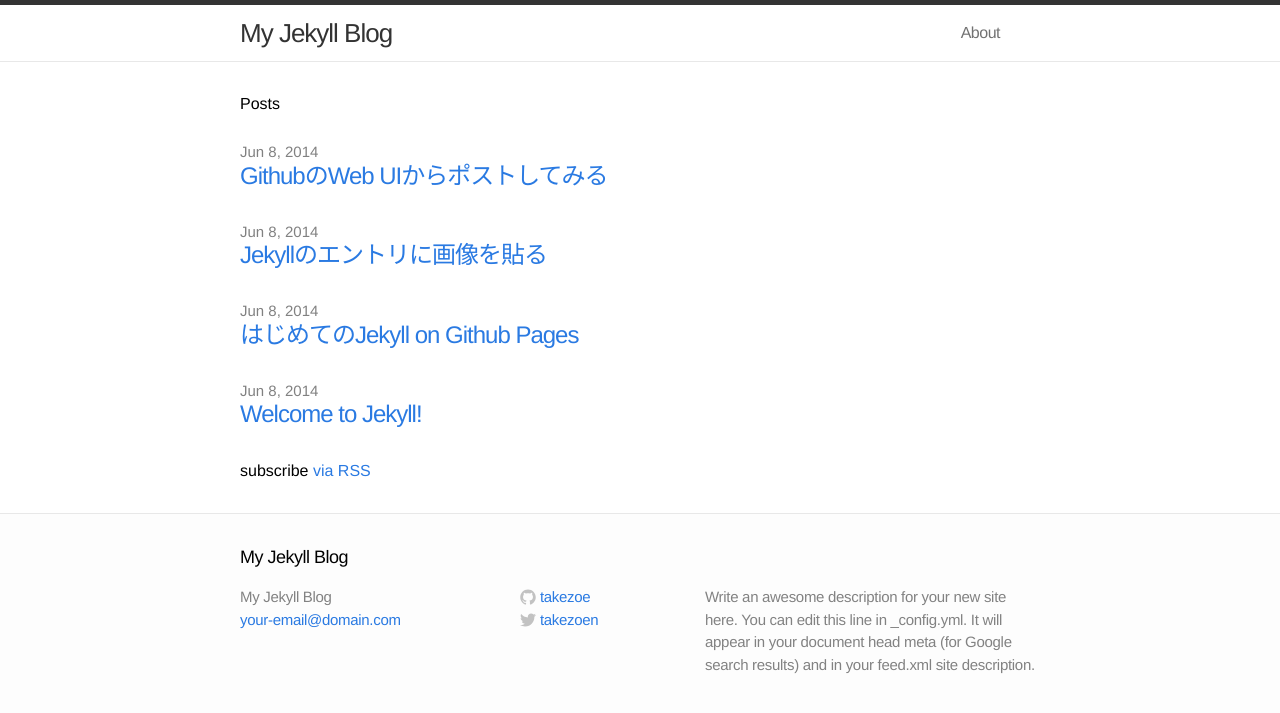
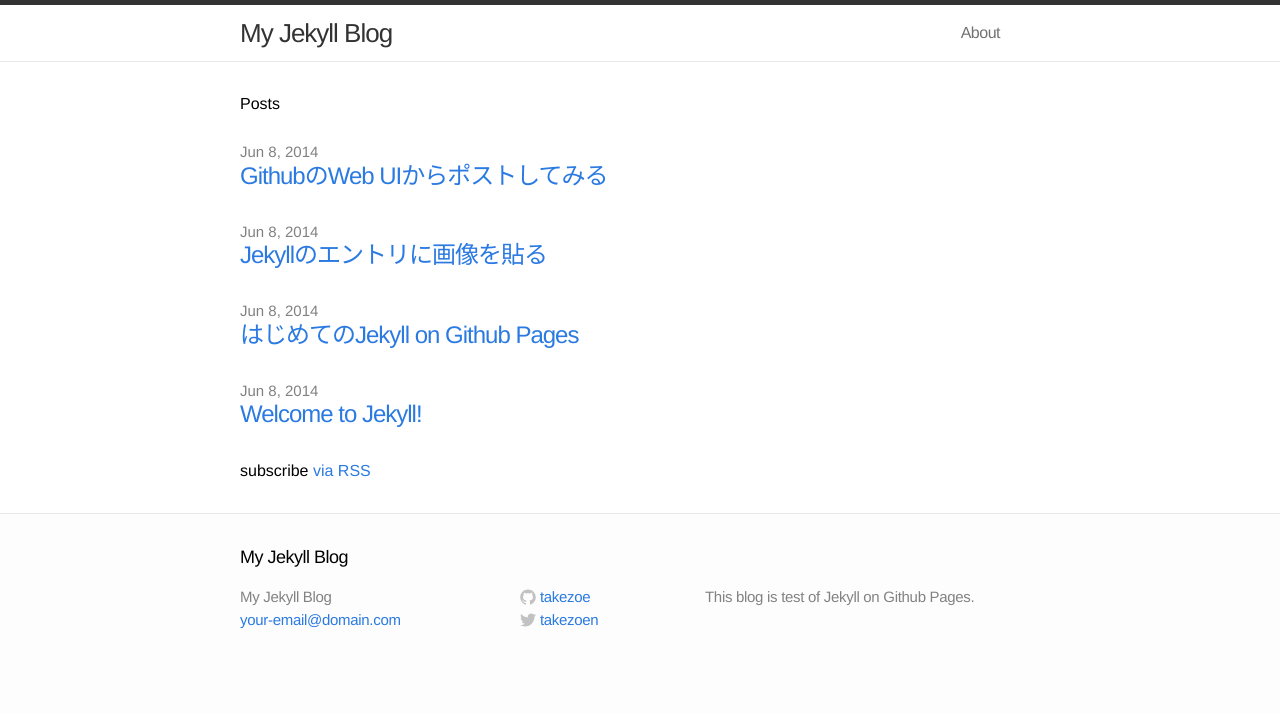
Before and after one commit to takezoe/blog, a Jekyll site: the page built from index.html, in a window 1280 px wide. Shown: the top 713 px of the page. Built offline with Jekyll 4.4.1, drawn with Linux system fonts in a browser that asks for light colours.

Commit message:
Modify site description

```diff
--- a/_config.yml
+++ b/_config.yml
@@ -1,7 +1,7 @@
 # Site settings
 title: My Jekyll Blog
 email: your-email@domain.com
-description: "Write an awesome description for your new site here. You can edit this line in _config.yml. It will appear in your document head meta (for Google search results) and in your feed.xml site description."
+description: "This blog is test of Jekyll on Github Pages."
 baseurl: "http://takezoe.github.io/blog"
 url: "http://takezoe.github.io/blog"
 
```
